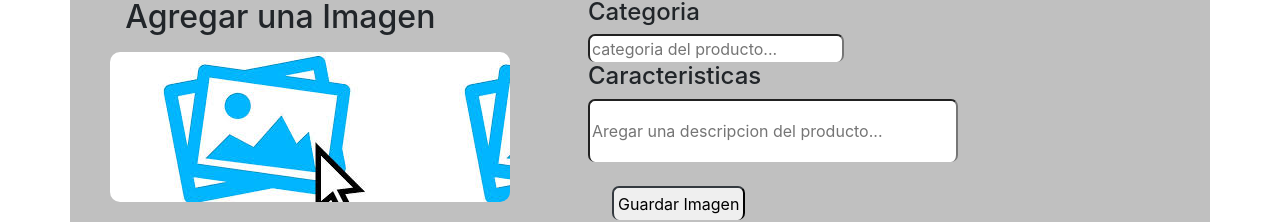
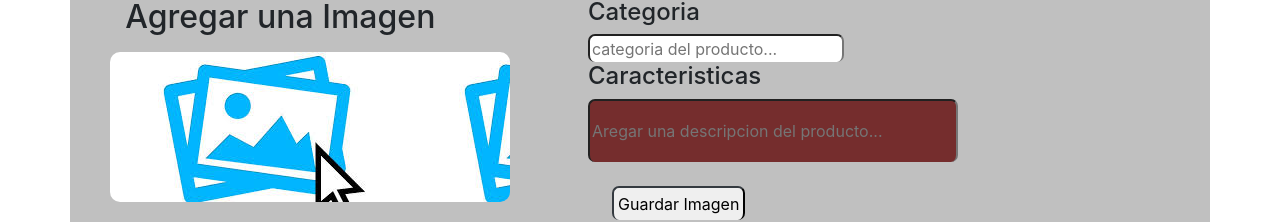
Before and after one commit to santypa/frontend, a Vue app: page /agregar in a window 1280 px wide. Shown: the part 190-412 px from the top of the page. Built offline with nearby package versions, Linux system fonts and the light colour scheme; no server answers; sample sign-in values are in the browser's storage.

Commit message:
cpolor rojo cont

```diff
--- a/src/components/agregar.vue
+++ b/src/components/agregar.vue
@@ -148,7 +148,7 @@ export default {
 
 }
 .ten{
-    background: white;
+    background: rgb(117, 45, 45);
     width: 100%;
     height: 30%;
 }
```
